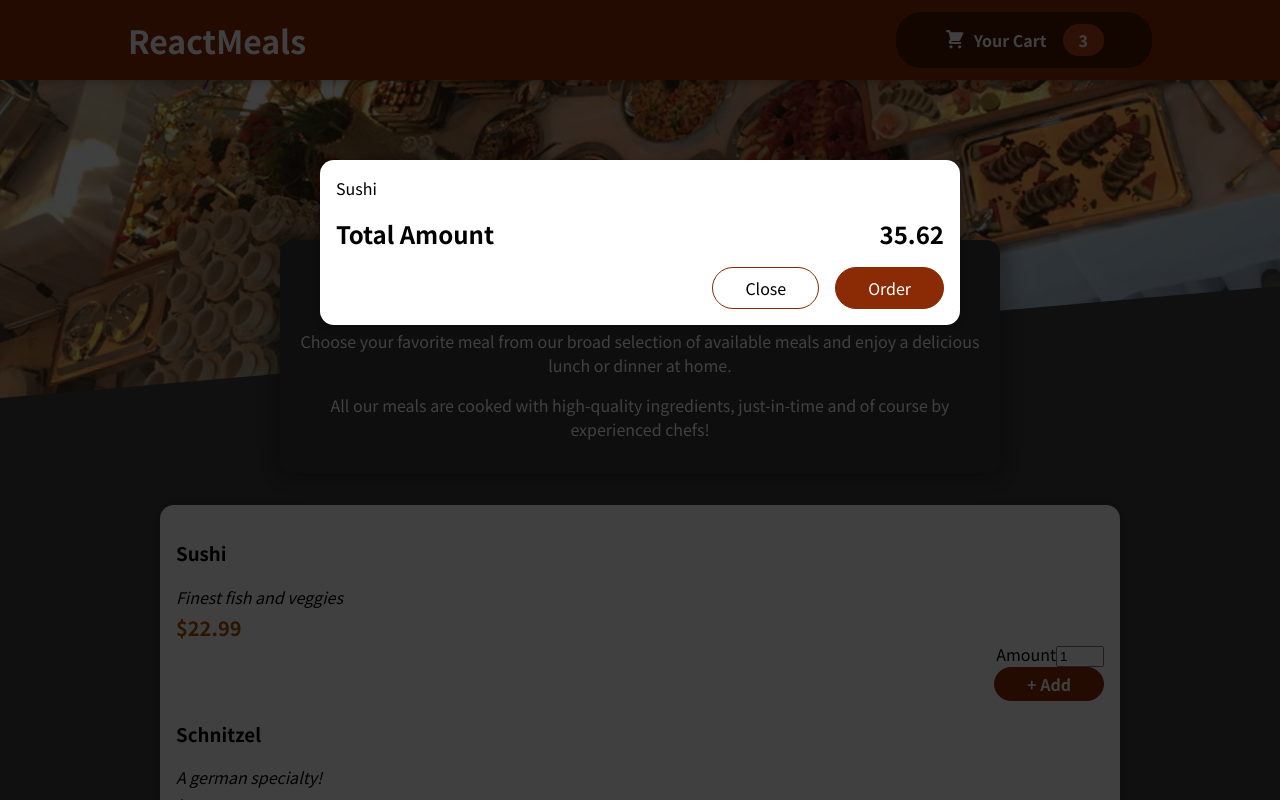
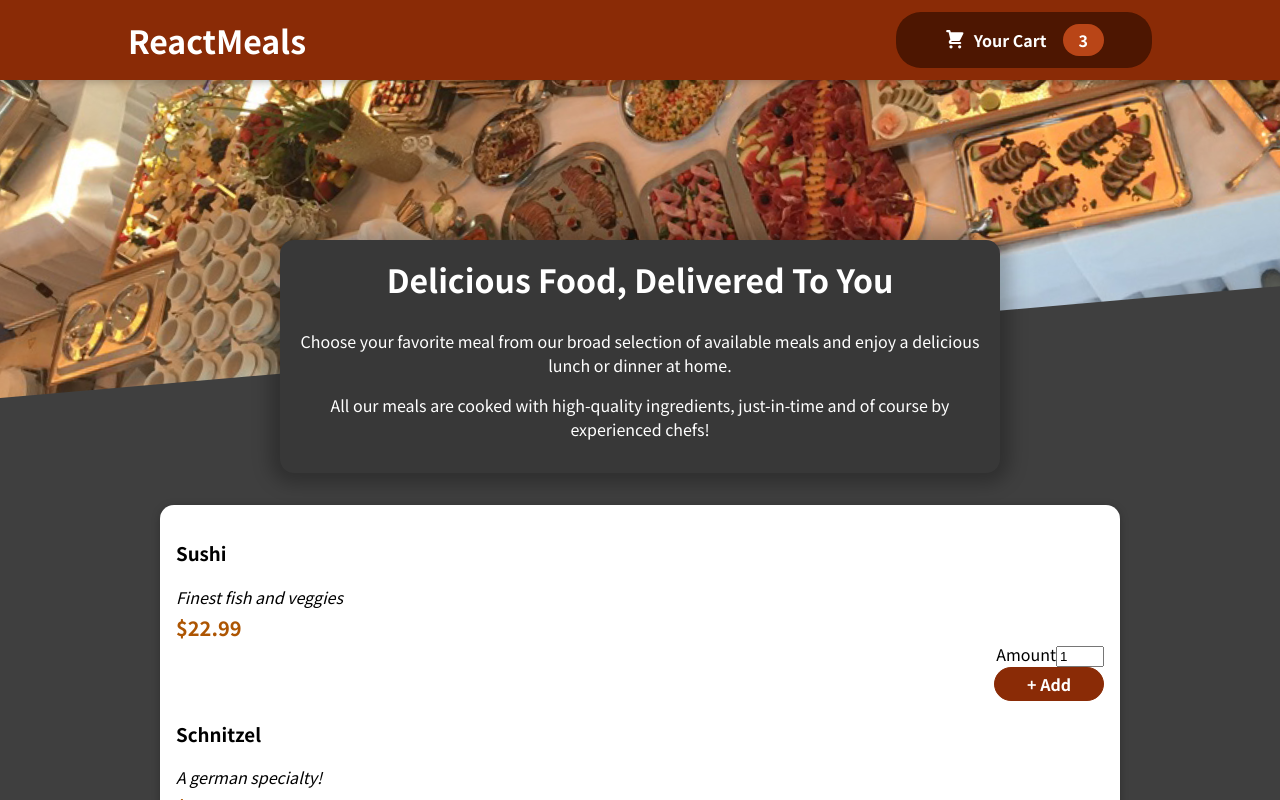
Before and after one commit to debasrita26/FoodOrder-App, a React (Create React App) app: page / in a window 1280 px wide. Shown: the top 800 px of the page. Built offline with nearby package versions, Linux system fonts and the light colour scheme.

Commit message:
Managing Cart and Modal State

```diff
--- a/src/App.js
+++ b/src/App.js
@@ -1,14 +1,23 @@
 import Header from "./components/Layout/Header";
-import { Fragment } from "react";
+import { Fragment, useState } from "react";
 import Meals from "./components/Meals/Meals";
 import Cart from "./components/Cart/Cart";
 
 function App() {
+  const [cartIsShown, setCartIsShown] = useState(false);
+
+  const showCartHandler = () => {
+    setCartIsShown(true);
+  };
+  const hideCartHandler = () => {
+    setCartIsShown(false);
+  };
+
   return (
     <div>
       <Fragment>
-        <Cart/>
-        <Header />
+        {cartIsShown && <Cart onClose={hideCartHandler} />}
+        <Header onShowCart={showCartHandler} />
         <main>
           <Meals />
         </main>
--- a/src/components/Cart/Cart.js
+++ b/src/components/Cart/Cart.js
@@ -13,14 +13,14 @@
   );
 
   return (
-    <Modal>
+    <Modal onClose={props.onClose}>
       {cartItems}
       <div className={classes.total}>
         <span>Total Amount</span>
         <span>35.62</span>
       </div>
       <div className={classes.actions}>
-        <button className={classes["button-alt"]}>Close</button>
+        <button className={classes["button-alt"]} onClick={props.onClose}>Close</button>
         <button className={classes.button}>Order</button>
       </div>
     </Modal>
--- a/src/components/Layout/Header.js
+++ b/src/components/Layout/Header.js
@@ -10,7 +10,7 @@
         <Fragment>
             <header className={classes.header}>
                 <h1>ReactMeals</h1>
-                <HeaderCartButton />
+                <HeaderCartButton onClick={props.onShowCart} />
             </header>
             <div className={classes['main-image']}>
                 <img src={mealsImage} alt='A table full of delicious food' />
--- a/src/components/Layout/HeaderCartButton.js
+++ b/src/components/Layout/HeaderCartButton.js
@@ -4,7 +4,7 @@
 
 const HeaderCartButton = (props) => {
     return (
-        <button className={classes.button}>
+        <button className={classes.button} onClick={props.onClick}>
             <span className={classes.icon}>
                 <CartIcon />
             </span>
--- a/src/components/UI/Modal.js
+++ b/src/components/UI/Modal.js
@@ -3,7 +3,7 @@
 import classes from "./Modal.module.css";
 
 const Backdrop = (props) => {
-  return <div className={classes.backdrop}></div>;
+  return <div className={classes.backdrop} onClick={props.onClose}/>;
 };
 
 const ModalOverlay = (props) => {
@@ -19,7 +19,7 @@
 const Modal = (props) => {
   return (
     <Fragment>
-        {ReactDOM.createPortal(<Backdrop />, PortalElement)}
+        {ReactDOM.createPortal(<Backdrop onClose={props.onClose}/>, PortalElement)}
         {ReactDOM.createPortal(<ModalOverlay>{props.children}</ModalOverlay>, PortalElement)}
     </Fragment>
   )
```
Also changed, not shown: 1 other file (tests, documents, lock files or other folders).
